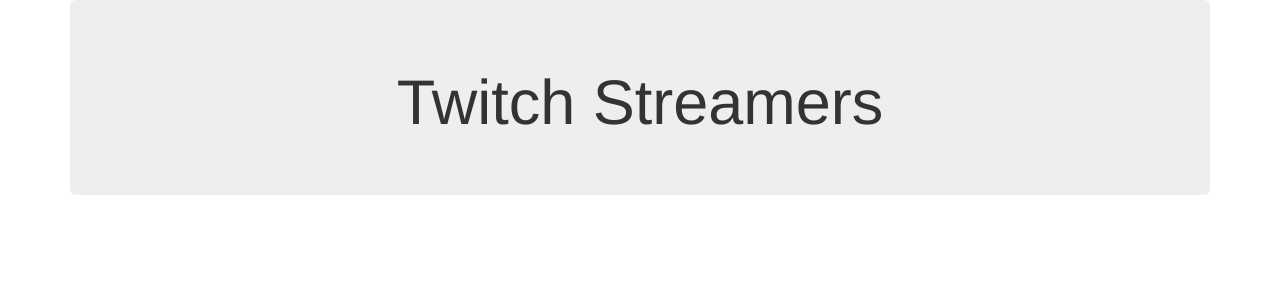
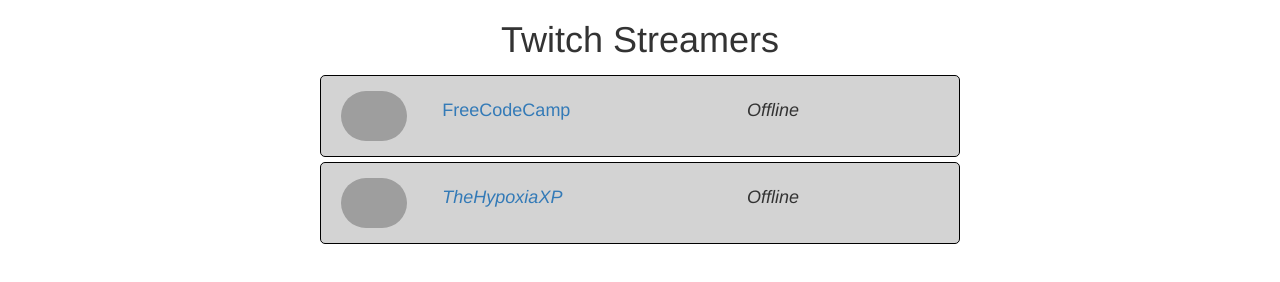
Before and after one commit to soundslikejason/twitch-api, a plain HTML site: page index.html in a window 1280 px wide. Drawn offline with nearby package versions, Linux system fonts and the light colour scheme; grey boxes are pictures that could not be loaded.

Commit message:
created two modules, will update if online

```diff
--- a/index.html
+++ b/index.html
@@ -4,21 +4,52 @@
   <meta charset="UTF-8">
   <title>Twitch Streamers</title>
   <link href="https://maxcdn.bootstrapcdn.com/bootstrap/3.3.7/css/bootstrap.min.css" rel="stylesheet">
-  <link href="https://maxcdn.bootstrapcdn.com/font-awesome/4.7.0/css/font-awesome.min.css" rel="stylesheet">
   <link href="style.css" rel="stylesheet">
 </head>
 <body>
-  <div class="container">
-  <div class="jumbotron">
+  <div class="container-fluid">
     <div class="row">
-      <div class="col-xs-12 text-center">
+      <div class="col-md-12 text-center">
         <h1>Twitch Streamers</h1>
       </div>
     </div>
-  </div>
+
+    <div class="row">
+      <div class="col-md-3"></div>
+      <div class="col-md-6 module" id="freecodecamp-module">
+        <div class="row">
+          <div class="col-md-2">
+            <img src="https://static-cdn.jtvnw.net/jtv_user_pictures/freecodecamp-profile_image-d9514f2df0962329-300x300.png">
+          </div>
+          <div class="col-md-3">
+            <h4><a href="https://www.twitch.tv/freecodecamp" target="_blank">FreeCodeCamp</a></h4>
+          </div>
+          <div class="col-md-7 text-center">
+            <h4><i id="freecodecamp-message">Offline</h4>
+          </div>
+        </div>
+      </div>
+    </div>
+
+    <div class="row">
+      <div class="col-md-3"></div>
+      <div class="col-md-6 module" id="thehypoxiaxp-module">
+        <div class="row">
+          <div class="col-md-2">
+            <img src="https://static-cdn.jtvnw.net/jtv_user_pictures/thehypoxiaxp-profile_image-4e4fd2631881ed0e-300x300.png">
+          </div>
+          <div class="col-md-3">
+            <h4><a href="https://www.twitch.tv/thehypoxiaxp" target="_blank">TheHypoxiaXP</a></h4>
+          </div>
+          <div class="col-md-7 text-center">
+            <h4><i id="thehypoxiaxp-message">Offline</i></h4>
+          </div>
+        </div>
+      </div>
+    </div>
+
   </div>
 <script src="https://code.jquery.com/jquery-3.1.1.min.js"></script>
-<script src='https://maxcdn.bootstrapcdn.com/bootstrap/3.3.7/js/bootstrap.min.js'></script>
 <script src="script.js"></script>
 </body>
 </html>
--- a/script.js
+++ b/script.js
@@ -0,0 +1,18 @@
+$(document).ready(function() {
+  function twitchData (json, message, module, user) {
+    if(json.stream) {
+      document.getElementById(module).style = "background-color: #93E251";
+      var status = json.stream.channel.status;
+      var message = document.getElementById(message);
+      message.innerHTML = status;
+    }
+  }
+
+  $.getJSON("https://wind-bow.gomix.me/twitch-api/streams/freecodecamp?callback=?", function(json){
+  twitchData(json, "freecodecamp-message", "freecodecamp-module", "freecodecamp");
+  });
+
+  $.getJSON("https://wind-bow.gomix.me/twitch-api/streams/thehypoxiaxp?callback=?", function(json){
+  twitchData(json, "thehypoxiaxp-message", "thehypoxiaxp-module", "thehypoxiaxp");
+  });
+});
--- a/style.css
+++ b/style.css
@@ -0,0 +1,14 @@
+.module {
+  background-color: lightgrey;
+  padding: 15px;
+  margin-top: 5px;
+  border: 1px solid black;
+  border-radius: 5px;
+}
+
+.module img {
+  display: block;
+  margin: auto;
+  height: 50px;
+  border-radius: 25px;
+}
```
